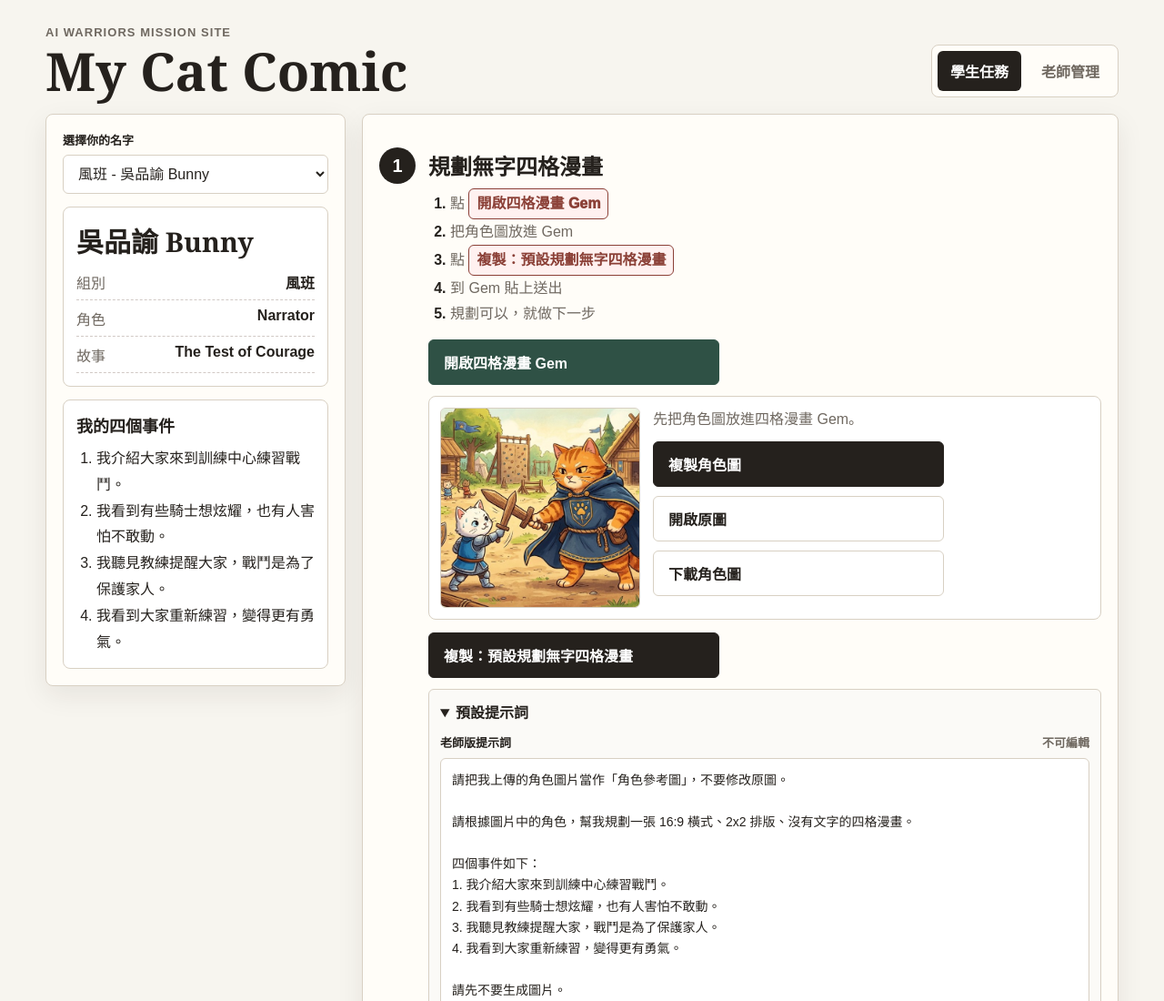
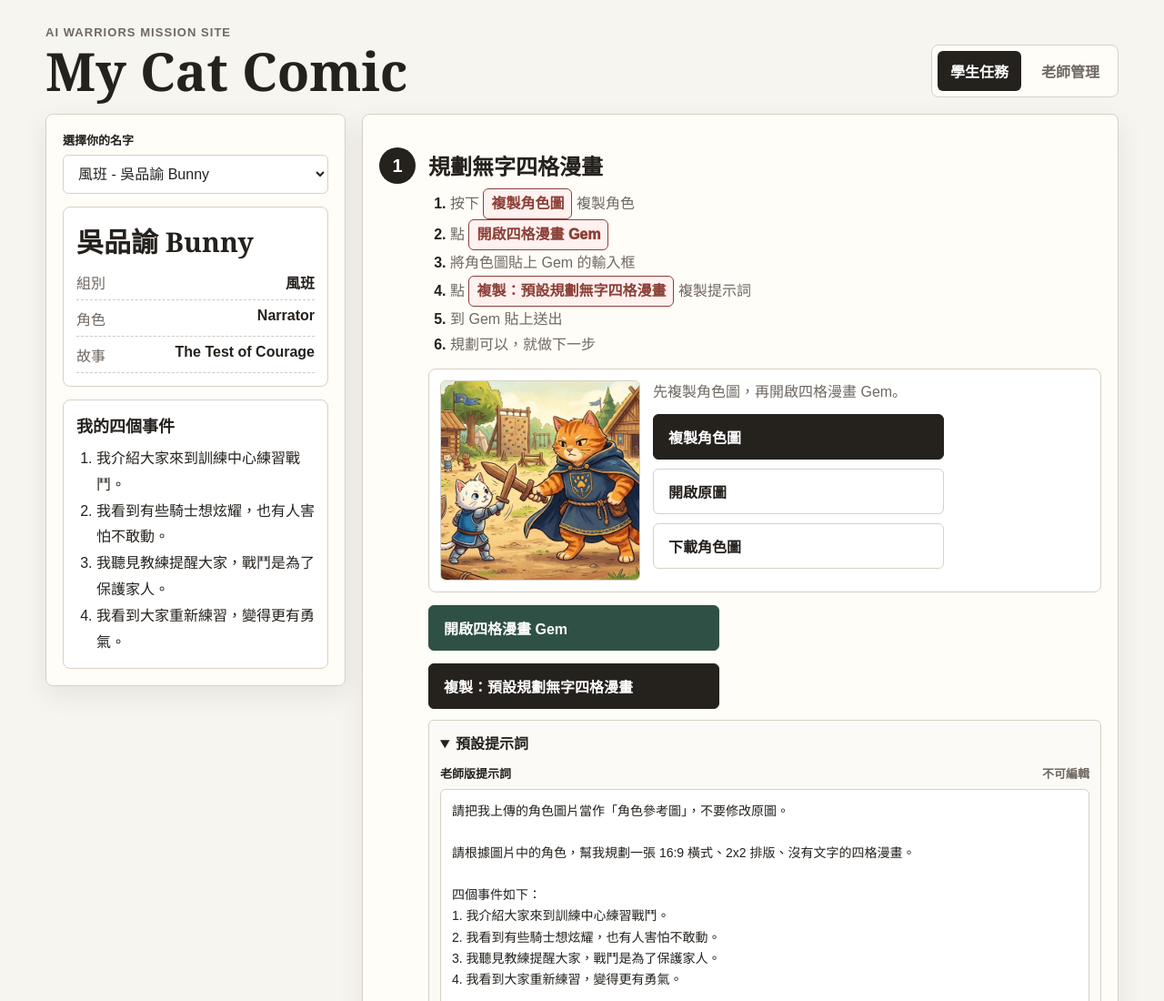
Before and after one commit to lin900212/my-cat-comic, a plain HTML site: page v2.html in a window 1280 px wide. Shown: the top 1100 px of the page at 91% size. Drawn offline with Linux system fonts and the light colour scheme.

Commit message:
Reorder planning step actions

```diff
--- a/v2.html
+++ b/v2.html
@@ -1397,21 +1397,22 @@
       steps.innerHTML = `
         ${stepHtml(1, "規劃無字四格漫畫", `
           <ol class="mini-steps">
+            <li>按下 <span class="tap">複製角色圖</span> 複製角色</li>
             <li>點 <span class="tap">開啟四格漫畫 Gem</span></li>
-            <li>把角色圖放進 Gem</li>
-            <li>點 <span class="tap">複製：預設規劃無字四格漫畫</span></li>
+            <li>將角色圖貼上 Gem 的輸入框</li>
+            <li>點 <span class="tap">複製：預設規劃無字四格漫畫</span> 複製提示詞</li>
             <li>到 Gem 貼上送出</li>
             <li>規劃可以，就做下一步</li>
           </ol>
-          <div class="action-row">
-            <a class="btn green" href="${GEM_COMIC_URL}" target="_blank" rel="noreferrer">開啟四格漫畫 Gem</a>
-          </div>
           <div class="role-image-wrap">
             ${imageMarkup}
             <div>
-              <p>先把角色圖放進四格漫畫 Gem。</p>
+              <p>先複製角色圖，再開啟四格漫畫 Gem。</p>
               <div class="action-row">${imageActions}</div>
             </div>
+          </div>
+          <div class="action-row">
+            <a class="btn green" href="${GEM_COMIC_URL}" target="_blank" rel="noreferrer">開啟四格漫畫 Gem</a>
           </div>
           <div class="action-row">
             <button class="btn" data-copy="plan">複製：預設規劃無字四格漫畫</button>
```
